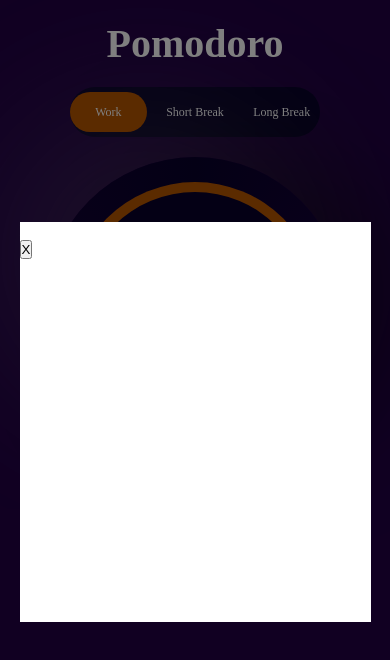
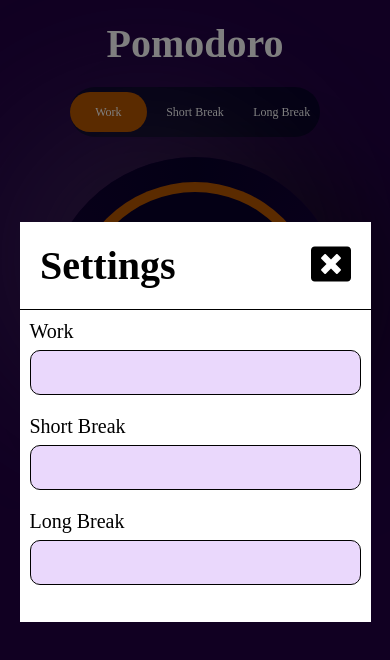
Before and after one commit to Pancratzia/Pancratzfrontend-mini-challenges, a React (Vite) app in the folder 09-PomodoroTimer/: page / in a window 390 px wide. Both pictures are taken after a click on the element 195 px from the left and 497 px from the top of the page. Shown: the top 660 px of the page. Built offline with nearby package versions, Linux system fonts and the light colour scheme.

Commit message:
Adding inputs and reviewing responsive styles

```diff
--- a/09-PomodoroTimer/src/components/Modal/ModalContainer.jsx
+++ b/09-PomodoroTimer/src/components/Modal/ModalContainer.jsx
@@ -1,16 +1,41 @@
 import React from 'react'
 import styled from 'styled-components';
 import { motion } from 'framer-motion';
+import { FaWindowClose } from 'react-icons/fa';
+import { Formik, Form, Field } from 'formik';
 
 const ModalContainer = ({isOpen, onClose}) => {
   return (
     <Containter>
-      <ModalContent initial = {{y: "-100vh" }} animate = {{y: 0}} exit = {{y: "-100vh"}}>
+      <ModalContent initial = {{y: "-100vh", scale: 0 }} animate = {{y: 0, scale: 1}} exit = {{y: "-100vh", scale: 0}}>
         <ModalHeader>
-          <ModalTitle>Modal Title</ModalTitle>
-          <ModalCloseButton onClick={onClose}>X</ModalCloseButton>
+          <ModalTitle>Settings</ModalTitle>
+          <ModalCloseButton onClick={onClose}>
+            <FaWindowClose fontSize="4rem" />
+          </ModalCloseButton>
         </ModalHeader>
-        <ModalBody></ModalBody>
+        <ModalBody>
+
+          <Formik initialValues={{work: "", short: "", long: ""}} onSubmit={()=>{}}>
+            <Form>
+              <InputWrapper>
+                <FormControl>
+                  <label htmlFor="work">Work</label>
+                  <Field id="work" name="work" min="1" type="number" max="60" />
+                </FormControl>
+                <FormControl>
+                  <label htmlFor="short">Short Break</label>
+                  <Field id="short" name="short" min="1" type="number" max="60" />
+                </FormControl>
+                <FormControl>
+                  <label htmlFor="long">Long Break</label>
+                  <Field id="long" name="long" min="1" type="number" max="60" />
+                </FormControl>
+              </InputWrapper>
+            </Form>
+          </Formik>
+
+        </ModalBody>
       </ModalContent>
     </Containter>
   )
@@ -18,6 +43,35 @@ const ModalContainer = ({isOpen, onClose}) => {
 
 export default ModalContainer;
 
+const InputWrapper = styled.div`
+  display: flex;
+  padding: 1rem;
+  gap: 2rem;
+
+  @media screen and (max-width: 768px){
+    flex-direction: column;
+  }
+`;
+
+const FormControl = styled.div`
+flex: 1;
+display: flex;
+flex-direction: column;
+color: black;
+gap: .7rem;
+
+  label{
+    font-size: 2rem;
+  }
+  input{
+    width: 100%;
+    font-size: 2rem;
+    padding: 1rem;
+    border-radius: 1rem;
+    border: 1px solid black;
+    background: #ead8fc;
+  }
+`;
 
 const Containter = styled.div`
 position: absolute;
@@ -33,16 +87,28 @@ const ModalContent = styled(motion.div)`
   height: 40rem;
   background-color: white;
 
-  @media screen and (max-width: 480px){
+  @media screen and (max-width: 768px){
     max-width: 60rem;
     width: 90%;
   }
 `;
 
-const ModalHeader = styled.div``;
+const ModalHeader = styled.div`
+  color: black;
+  padding: 2rem;
+  display: flex;
+  justify-content: space-between;
+  border-bottom: 1px solid black;
+`;
 
-const ModalTitle = styled.div``;
+const ModalTitle = styled.div`
+font-size: 4rem;
+font-weight: bold;
+`;
 
-const ModalCloseButton = styled.button``;
+const ModalCloseButton = styled.button`
+all: unset;
+  cursor: pointer;
+`;
 
 const ModalBody = styled.div``;
```
